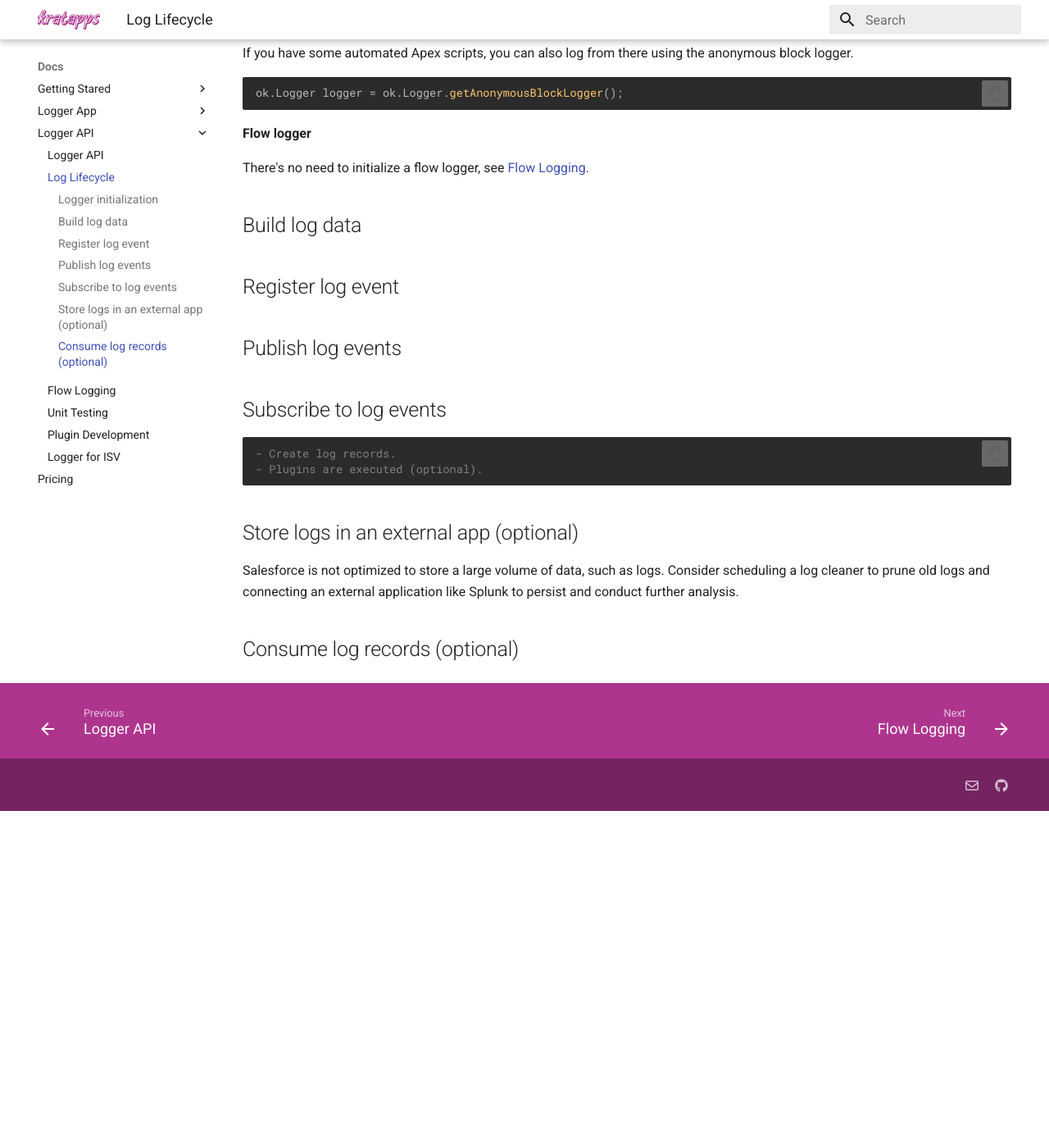
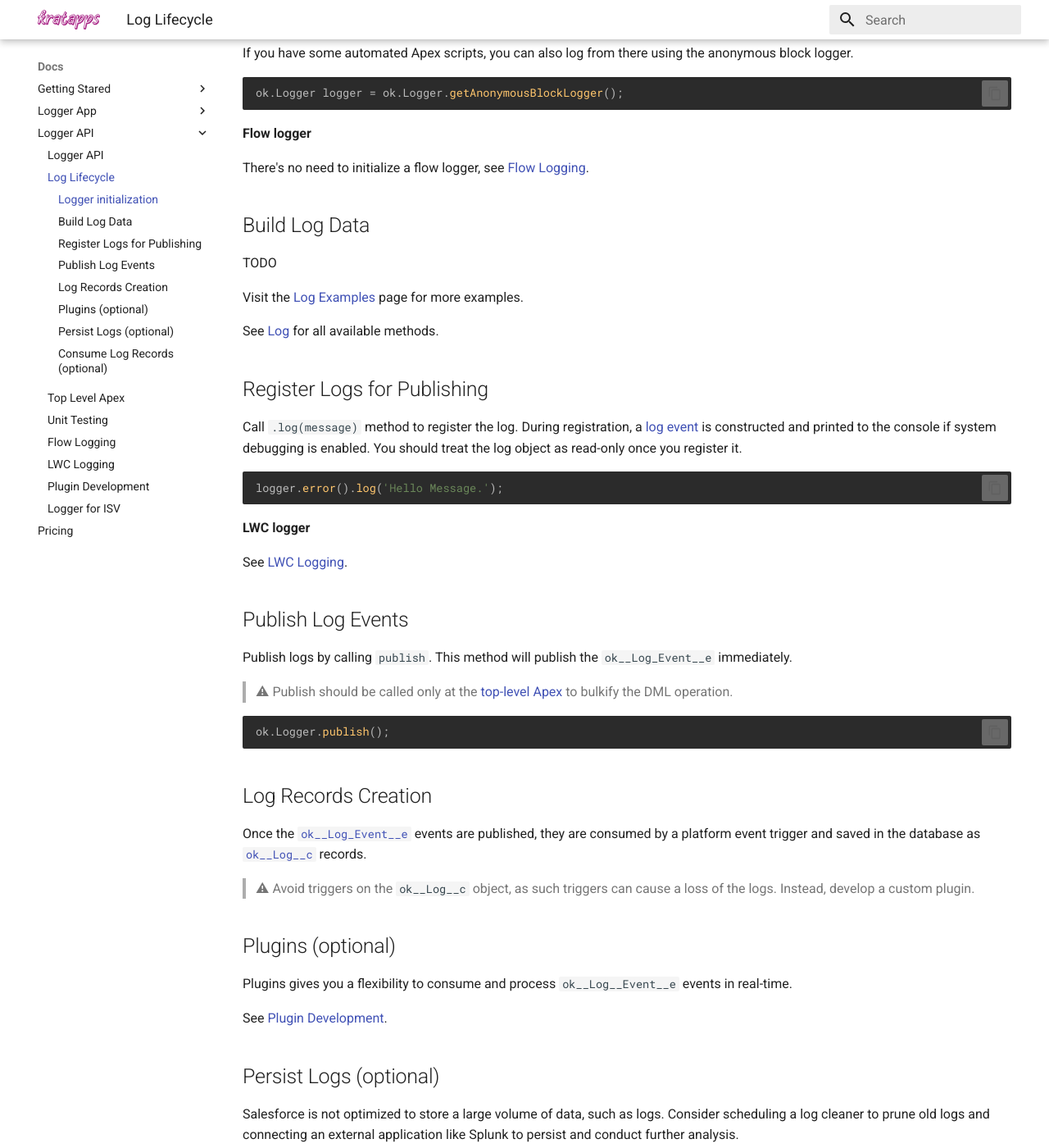
Before and after one commit to kratapps/one-logger-kratapps-com, an MkDocs documentation site: the page built from docs/docs/api/log-lifecycle.md, in a window 1280 px wide and 1400 px high, scrolled down 1168 px. Shown: the whole window at 82% size. Built offline with MkDocs 1.6.1 and Material for MkDocs 9.7.7, drawn with Linux system fonts in a browser that asks for light colours; before the commit the page ends 2157 px from its top, so only the background shows below that; some of the changed text lies outside the part shown.

Commit message:
Update doc.

````diff
--- a/docs/docs/api/log-lifecycle.md
+++ b/docs/docs/api/log-lifecycle.md
@@ -10,7 +10,7 @@
 
 ## Logger initialization
 
-**Apex class logger initialization**
+**Apex class logger**
 
 The logger in an apex class should be initialized using `getLogger` and with the correct type.
 Add the `static` modifier to enable logging from static methods.
@@ -23,12 +23,12 @@
 }
 ```
 
-**Apex trigger logger initialization**
+**Apex trigger logger**
 
 Similar to the Apex class, the trigger logger will be initialized simply with `getTriggerLogger`.
 
-> ⚠ A trigger code is a top-level Apex, and its code should be wrapped in a try-catch-finally block with error logging and publishing.
-> The exception should be rethrown in a unit test to roll back the transaction.
+> ⚠ A trigger code is a [top-level Apex](top-level-apex.md), and its code should be wrapped in a try-catch-finally block with error logging and publishing.
+> The exception should be rethrown to roll back the transaction.
 
 ```apex
 trigger AccountTrigger on Account(before insert) {
@@ -44,7 +44,7 @@
 }
 ```
 
-**Anonymous apex logger initialization**
+**Anonymous apex logger**
 
 If you have some automated Apex scripts, you can also log from there using the anonymous block logger.
 
@@ -56,20 +56,58 @@
 
 There's no need to initialize a flow logger, see [Flow Logging](flow-logging.md).
 
-## Build log data
+## Build Log Data
 
-## Register log event
+TODO
 
-## Publish log events
+Visit the [Log Examples](log-examples.md) page for more examples.
 
-## Subscribe to log events
+See [Log](../../reference/Log.md) for all available methods.
 
-    - Create log records.
-    - Plugins are executed (optional).
+## Register Logs for Publishing
 
-## Store logs in an external app (optional)
+Call `.log(message)` method to register the log.
+During registration, a [log event](../../reference/ok__Log_Event__e.md) is constructed and printed to the console if system debugging is enabled.
+You should treat the log object as read-only once you register it.
+
+```apex
+logger.error().log('Hello Message.');
+```
+
+**LWC logger**
+
+See [LWC Logging](lwc-logging.md).
+
+## Publish Log Events
+
+Publish logs by calling `publish`.
+This method will publish the `ok__Log_Event__e` immediately.
+
+> ⚠ Publish should be called only at the [top-level Apex](top-level-apex.md) to bulkify the DML operation.
+
+```apex
+ok.Logger.publish();
+```
+
+## Log Records Creation
+
+Once the [`ok__Log_Event__e`](../../reference/ok__Log_Event__e.md) events are published, they are consumed by a platform event trigger
+and saved in the database as [`ok__Log__c`](../../reference/ok__Log__c.md) records.
+
+> ⚠ Avoid triggers on the `ok__Log__c` object, as such triggers can cause a loss of the logs.
+> Instead, develop a custom plugin.
+
+## Plugins (optional)
+
+Plugins gives you a flexibility to consume and process `ok__Log__Event__e` events in real-time.
+
+See [Plugin Development](plugin-development.md).
+
+## Persist Logs (optional)
 
 Salesforce is not optimized to store a large volume of data, such as logs.
 Consider scheduling a log cleaner to prune old logs and connecting an external application like Splunk to persist and conduct further analysis.
 
-## Consume log records (optional)
+## Consume Log Records (optional)
+
+Coming soon!
--- a/mkdocs.yml
+++ b/mkdocs.yml
@@ -82,8 +82,10 @@
     - Logger API:
       - Logger API: docs/api/index.md
       - Log Lifecycle: docs/api/log-lifecycle.md
+      - Top Level Apex: docs/api/top-level-apex.md
+      - Unit Testing: docs/api/unit-testing.md
       - Flow Logging: docs/api/flow-logging.md
-      - Unit Testing: docs/api/unit-testing.md
+      - LWC Logging: docs/api/lwc-logging.md
       - Plugin Development: docs/api/plugin-development.md
       - Logger for ISV: docs/api/logger-for-isv.md
     - Pricing: pricing.md
````
Also changed, not shown: docs/docs/api/log-examples.md (added, +1 -0 lines), docs/docs/api/lwc-logging.md (added, +3 -0 lines), docs/docs/api/top-level-apex.md (added, +62 -0 lines), docs/docs/undocumented.md (+0 -39 lines).
